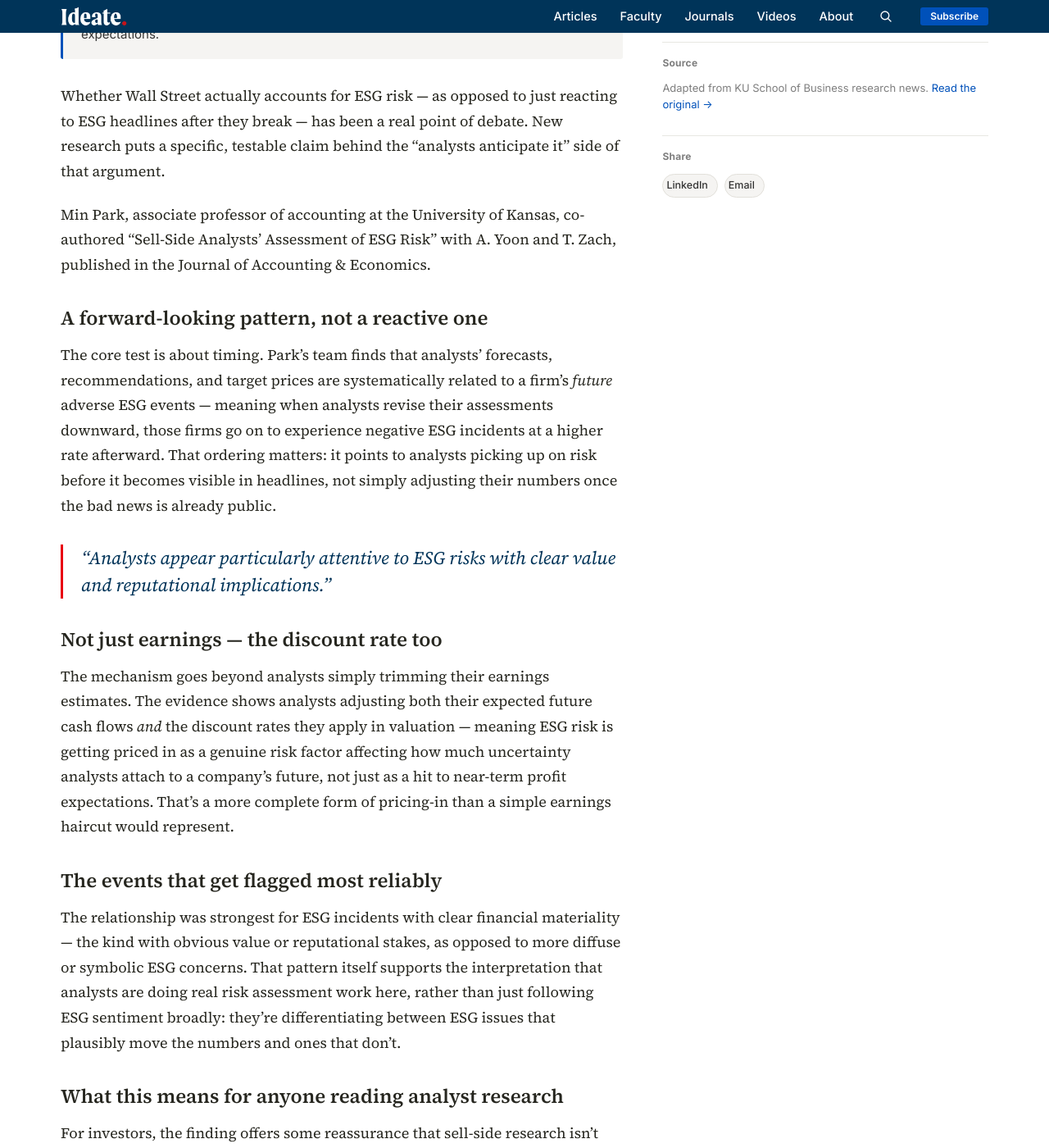
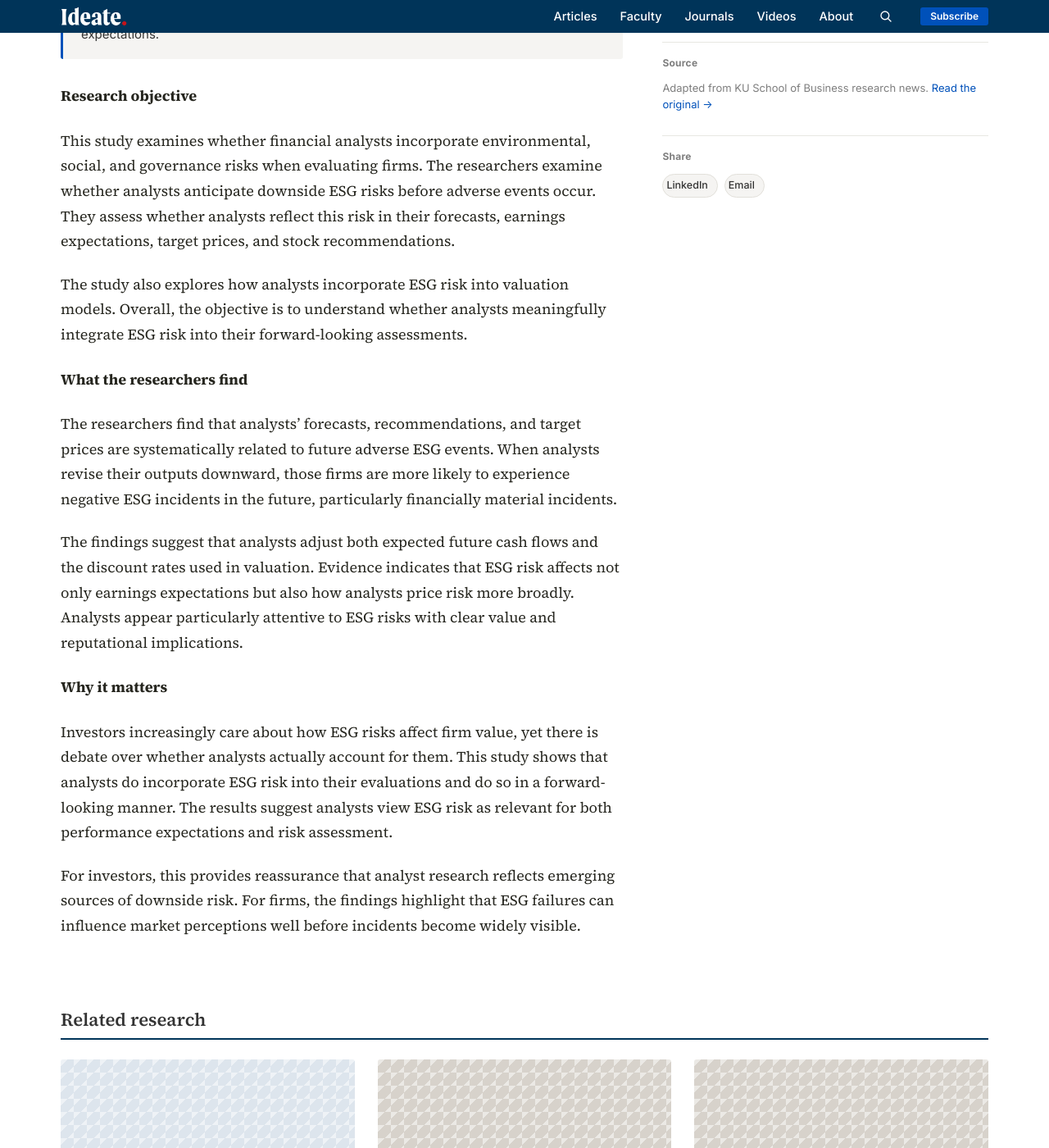
Before and after one commit to KUBschool/ideate, a Jekyll site: the page built from _articles/2025-01-01-analysts-esg-risk-pricing.md, in a window 1280 px wide and 1400 px high, scrolled down 1113 px. Shown: the whole window at 82% size. Built offline with Jekyll 4.4.1, drawn with Linux system fonts in a browser that asks for light colours; some of the changed text lies outside the part shown.

Commit message:
Update Article “2025-01-01-analysts-esg-risk-pricing”

```diff
--- a/_articles/2025-01-01-analysts-esg-risk-pricing.md
+++ b/_articles/2025-01-01-analysts-esg-risk-pricing.md
@@ -1,43 +1,42 @@
 ---
-title: "Wall Street analysts see ESG trouble coming before it makes headlines"
-dek: "There's real debate over whether financial analysts actually price in ESG risk or just react after the fact. New research finds their forecasts and price targets shift downward before negative ESG incidents happen, not after."
+title: Wall Street analysts see ESG trouble coming before it makes headlines
+dek: There's real debate over whether financial analysts actually price in ESG
+  risk or just react after the fact. New research finds their forecasts and
+  price targets shift downward before negative ESG incidents happen, not after.
 topic: accounting
 faculty:
   - min-park
-byline: "Min Park"
+byline: Min Park
 date: 2025-01-01
+image: /assets/uploads/esg_puzzle.png
 image_tint: limestone
 featured: false
-source_url: "https://business.ku.edu/research-and-faculty/accounting/research-insights"
-answer_box: >-
-  Research testing whether sell-side analysts anticipate downside ESG
+source_url: https://business.ku.edu/research-and-faculty/accounting/research-insights
+answer_box: Research testing whether sell-side analysts anticipate downside ESG
   risk finds analysts' forecasts, recommendations, and target prices are
-  systematically related to firms' future adverse ESG events — when
-  analysts revise their outputs downward, those firms are more likely
-  to experience negative ESG incidents afterward, particularly
-  financially material ones. The evidence suggests analysts adjust both
-  expected cash flows and the discount rates they use, incorporating
-  ESG risk into valuation broadly, not just earnings expectations.
+  systematically related to firms' future adverse ESG events — when analysts
+  revise their outputs downward, those firms are more likely to experience
+  negative ESG incidents afterward, particularly financially material ones. The
+  evidence suggests analysts adjust both expected cash flows and the discount
+  rates they use, incorporating ESG risk into valuation broadly, not just
+  earnings expectations.
+journal: Journal of Accounting and Economics
+journal_url: https://www.sciencedirect.com/science/article/abs/pii/S0165410124000892
 ---
+#### Research objective
 
-Whether Wall Street actually accounts for ESG risk — as opposed to just reacting to ESG headlines after they break — has been a real point of debate. New research puts a specific, testable claim behind the "analysts anticipate it" side of that argument.
+This study examines whether financial analysts incorporate environmental, social, and governance risks when evaluating firms. The researchers examine whether analysts anticipate downside ESG risks before adverse events occur. They assess whether analysts reflect this risk in their forecasts, earnings expectations, target prices, and stock recommendations.
 
-Min Park, associate professor of accounting at the University of Kansas, co-authored "Sell-Side Analysts' Assessment of ESG Risk" with A. Yoon and T. Zach, published in the Journal of Accounting & Economics.
+The study also explores how analysts incorporate ESG risk into valuation models. Overall, the objective is to understand whether analysts meaningfully integrate ESG risk into their forward-looking assessments.
 
-## A forward-looking pattern, not a reactive one
+#### What the researchers find
 
-The core test is about timing. Park's team finds that analysts' forecasts, recommendations, and target prices are systematically related to a firm's *future* adverse ESG events — meaning when analysts revise their assessments downward, those firms go on to experience negative ESG incidents at a higher rate afterward. That ordering matters: it points to analysts picking up on risk before it becomes visible in headlines, not simply adjusting their numbers once the bad news is already public.
+The researchers find that analysts’ forecasts, recommendations, and target prices are systematically related to future adverse ESG events. When analysts revise their outputs downward, those firms are more likely to experience negative ESG incidents in the future, particularly financially material incidents.
 
-> "Analysts appear particularly attentive to ESG risks with clear value and reputational implications."
+The findings suggest that analysts adjust both expected future cash flows and the discount rates used in valuation. Evidence indicates that ESG risk affects not only earnings expectations but also how analysts price risk more broadly. Analysts appear particularly attentive to ESG risks with clear value and reputational implications.
 
-## Not just earnings — the discount rate too
+#### Why it matters
 
-The mechanism goes beyond analysts simply trimming their earnings estimates. The evidence shows analysts adjusting both their expected future cash flows *and* the discount rates they apply in valuation — meaning ESG risk is getting priced in as a genuine risk factor affecting how much uncertainty analysts attach to a company's future, not just as a hit to near-term profit expectations. That's a more complete form of pricing-in than a simple earnings haircut would represent.
+Investors increasingly care about how ESG risks affect firm value, yet there is debate over whether analysts actually account for them. This study shows that analysts do incorporate ESG risk into their evaluations and do so in a forward-looking manner. The results suggest analysts view ESG risk as relevant for both performance expectations and risk assessment.
 
-## The events that get flagged most reliably
-
-The relationship was strongest for ESG incidents with clear financial materiality — the kind with obvious value or reputational stakes, as opposed to more diffuse or symbolic ESG concerns. That pattern itself supports the interpretation that analysts are doing real risk assessment work here, rather than just following ESG sentiment broadly: they're differentiating between ESG issues that plausibly move the numbers and ones that don't.
-
-## What this means for anyone reading analyst research
-
-For investors, the finding offers some reassurance that sell-side research isn't ESG-blind, even when ESG isn't the explicit subject of a report — it's already showing up in the underlying numbers. For companies, the results are a reminder that ESG failures tend to leave a trail analysts are already watching for well before those failures become public news.
+For investors, this provides reassurance that analyst research reflects emerging sources of downside risk. For firms, the findings highlight that ESG failures can influence market perceptions well before incidents become widely visible.
```
Also changed, not shown: 1 other file.
